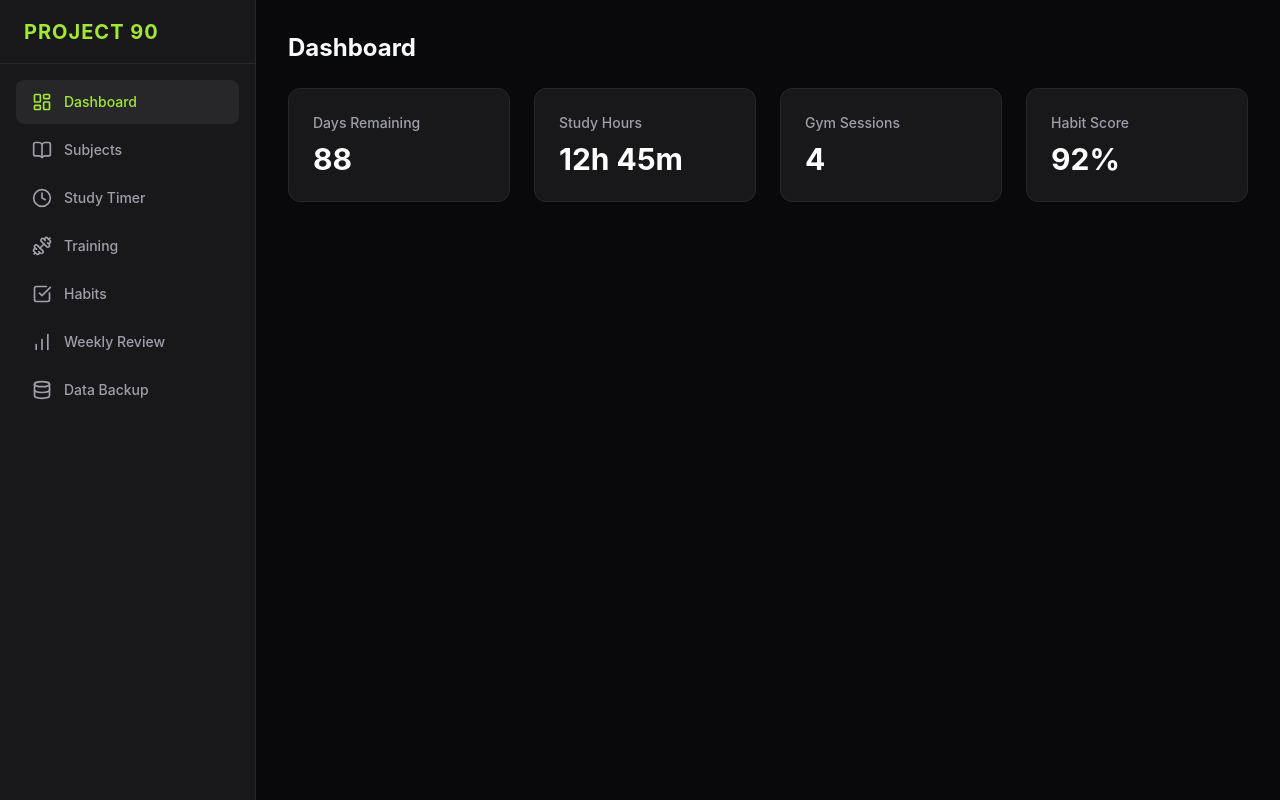
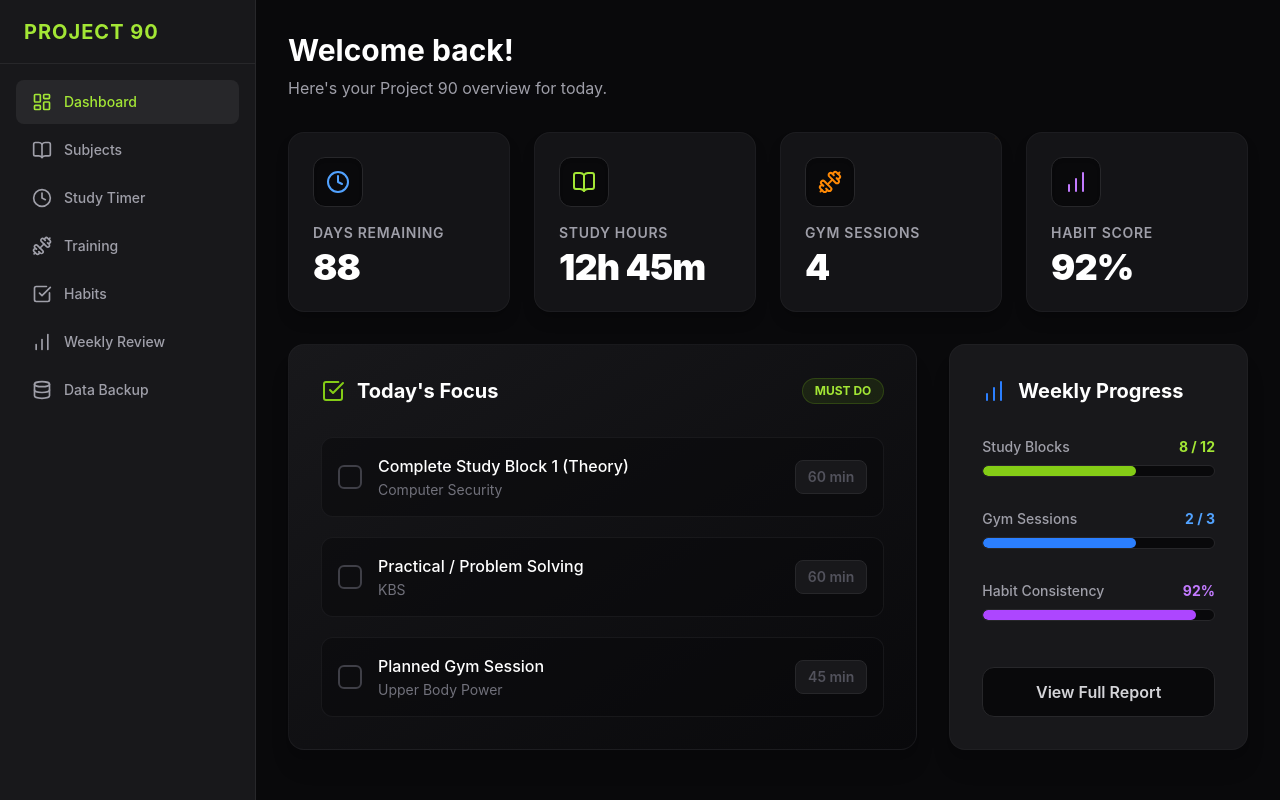
Before and after one commit to sasmitha-sudusinghe/Project90, a React (Vite) app: page / in a window 1280 px wide. Built offline with nearby package versions, Linux system fonts and the light colour scheme; no server answers.

Commit message:
Features for training page

```diff
--- a/src/App.tsx
+++ b/src/App.tsx
@@ -86,6 +86,7 @@ function Dashboard() {
       id: 'days',
       label: 'Days Remaining',
       value: calculateDaysRemaining().toString(),
+      icon: <Clock className="text-blue-400" size={24} />,
       onClick: () => {
         const newDate = prompt('Enter target date for countdown (YYYY-MM-DD):', targetDate);
         if (newDate && !isNaN(new Date(newDate).getTime())) setTargetDate(newDate);
@@ -95,6 +96,7 @@ function Dashboard() {
       id: 'study',
       label: 'Study Hours',
       value: studyHours,
+      icon: <BookOpen className="text-lime-400" size={24} />,
       onClick: () => {
         const newVal = prompt('Enter study hours:', studyHours);
         if (newVal !== null) setStudyHours(newVal);
@@ -104,6 +106,7 @@ function Dashboard() {
       id: 'gym',
       label: 'Gym Sessions',
       value: gymSessions,
+      icon: <Dumbbell className="text-orange-400" size={24} />,
       onClick: () => {
         const newVal = prompt('Enter gym sessions:', gymSessions);
         if (newVal !== null) setGymSessions(newVal);
@@ -113,6 +116,7 @@ function Dashboard() {
       id: 'habit',
       label: 'Habit Score',
       value: habitScore,
+      icon: <BarChart className="text-purple-400" size={24} />,
       onClick: () => {
         const newVal = prompt('Enter habit score:', habitScore);
         if (newVal !== null) setHabitScore(newVal);
@@ -121,22 +125,112 @@ function Dashboard() {
   ];
 
   return (
-    <div className="space-y-6">
-      <h1 className="text-2xl font-bold">Dashboard</h1>
+    <div className="space-y-8 animate-in fade-in duration-500">
+      <div>
+        <h1 className="text-3xl font-bold text-white mb-2">Welcome back!</h1>
+        <p className="text-zinc-400">Here's your Project 90 overview for today.</p>
+      </div>
+
+      {/* Stats Grid */}
       <div className="grid grid-cols-1 gap-6 md:grid-cols-2 lg:grid-cols-4">
         {dashboardStats.map((stat) => (
-          <div key={stat.id} className="relative p-6 bg-zinc-900 border border-zinc-800 rounded-xl hover:border-lime-500/30 transition-colors group">
-            <h3 className="text-sm font-medium text-zinc-400">{stat.label}</h3>
-            <p className="mt-2 text-3xl font-bold text-white">{stat.value}</p>
+          <div key={stat.id} className="relative p-6 bg-zinc-900/80 backdrop-blur-sm border border-zinc-800/50 rounded-2xl hover:border-lime-500/30 hover:bg-zinc-900 transition-all group overflow-hidden shadow-lg shadow-black/20">
+            <div className="absolute -right-4 -top-4 opacity-5 group-hover:scale-110 transition-transform duration-500 pointer-events-none">
+               {stat.icon}
+            </div>
+            <div className="flex items-center justify-between mb-4">
+              <div className="p-3 bg-zinc-950 rounded-xl border border-zinc-800 shadow-inner">
+                {stat.icon}
+              </div>
+            </div>
+            <h3 className="text-sm font-semibold text-zinc-400 uppercase tracking-wider">{stat.label}</h3>
+            <p className="mt-1 text-4xl font-black text-white tracking-tight">{stat.value}</p>
             <button
               onClick={stat.onClick}
-              className="absolute top-4 right-4 text-zinc-500 hover:text-lime-400 opacity-0 group-hover:opacity-100 transition-all bg-zinc-800 p-1.5 rounded-lg"
+              className="absolute top-6 right-6 text-zinc-500 hover:text-white opacity-0 group-hover:opacity-100 transition-all bg-zinc-800 hover:bg-zinc-700 p-2 rounded-lg"
               title={`Edit ${stat.label}`}
             >
               <Edit2 size={16} />
             </button>
           </div>
         ))}
+      </div>
+
+      {/* Additional Dashboard Content */}
+      <div className="grid grid-cols-1 lg:grid-cols-3 gap-8">
+        {/* Today's Focus */}
+        <div className="lg:col-span-2 bg-gradient-to-br from-zinc-900 to-zinc-950 border border-zinc-800/50 rounded-2xl p-8 shadow-xl">
+          <div className="flex items-center justify-between mb-8">
+            <h2 className="text-xl font-bold text-white flex items-center">
+              <CheckSquare className="text-lime-500 mr-3" size={24} />
+              Today's Focus
+            </h2>
+            <span className="px-3 py-1 bg-lime-500/10 text-lime-400 text-xs font-bold rounded-full border border-lime-500/20">MUST DO</span>
+          </div>
+
+          <div className="space-y-5">
+            {[
+              { title: 'Complete Study Block 1 (Theory)', subject: 'Computer Security', time: '60 min' },
+              { title: 'Practical / Problem Solving', subject: 'KBS', time: '60 min' },
+              { title: 'Planned Gym Session', subject: 'Upper Body Power', time: '45 min' }
+            ].map((task, i) => (
+              <div key={i} className="flex items-center p-4 bg-zinc-950/50 border border-zinc-800/50 rounded-xl hover:border-zinc-700 transition-colors group cursor-pointer">
+                <div className="w-6 h-6 rounded-md border-2 border-zinc-700 group-hover:border-lime-500 mr-4 flex-shrink-0 transition-colors" />
+                <div className="flex-1">
+                  <h4 className="text-white font-medium">{task.title}</h4>
+                  <p className="text-zinc-500 text-sm mt-0.5">{task.subject}</p>
+                </div>
+                <div className="text-sm font-semibold text-zinc-600 bg-zinc-900 px-3 py-1.5 rounded-lg border border-zinc-800">
+                  {task.time}
+                </div>
+              </div>
+            ))}
+          </div>
+        </div>
+
+        {/* Weekly Progress */}
+        <div className="bg-zinc-900 border border-zinc-800/50 rounded-2xl p-8 shadow-xl flex flex-col">
+          <h2 className="text-xl font-bold text-white mb-8 flex items-center">
+            <BarChart className="text-blue-500 mr-3" size={24} />
+            Weekly Progress
+          </h2>
+
+          <div className="flex-1 space-y-8">
+            <div>
+              <div className="flex justify-between text-sm mb-2">
+                <span className="text-zinc-400 font-medium">Study Blocks</span>
+                <span className="text-lime-400 font-bold">8 / 12</span>
+              </div>
+              <div className="w-full bg-zinc-950 h-3 rounded-full overflow-hidden border border-zinc-800">
+                <div className="bg-lime-500 h-full rounded-full" style={{ width: '66%' }} />
+              </div>
+            </div>
+
+            <div>
+              <div className="flex justify-between text-sm mb-2">
+                <span className="text-zinc-400 font-medium">Gym Sessions</span>
+                <span className="text-blue-400 font-bold">2 / 3</span>
+              </div>
+              <div className="w-full bg-zinc-950 h-3 rounded-full overflow-hidden border border-zinc-800">
+                <div className="bg-blue-500 h-full rounded-full" style={{ width: '66%' }} />
+              </div>
+            </div>
+
+            <div>
+              <div className="flex justify-between text-sm mb-2">
+                <span className="text-zinc-400 font-medium">Habit Consistency</span>
+                <span className="text-purple-400 font-bold">92%</span>
+              </div>
+              <div className="w-full bg-zinc-950 h-3 rounded-full overflow-hidden border border-zinc-800">
+                <div className="bg-purple-500 h-full rounded-full" style={{ width: '92%' }} />
+              </div>
+            </div>
+          </div>
+
+          <button className="w-full py-3 mt-8 bg-zinc-950 hover:bg-zinc-800 text-zinc-300 font-semibold rounded-xl border border-zinc-800 transition-colors">
+            View Full Report
+          </button>
+        </div>
       </div>
     </div>
   );
--- a/src/pages/Training.tsx
+++ b/src/pages/Training.tsx
@@ -6,6 +6,7 @@ type TrainingEvent = {
   type: string;
   date: string;
   title: string;
+  details?: string;
 };
 
 export default function Training() {
@@ -37,6 +38,21 @@ export default function Training() {
       title: title
     };
     setEvents([...events, newEvent]);
+  };
+
+  const addFourDaySplit = () => {
+    const split = ['Upper Body Power', 'Lower Body Power', 'Push Hypertrophy', 'Pull Hypertrophy'];
+    const newEvents = split.map((title, index) => {
+      const d = new Date();
+      d.setDate(d.getDate() + index);
+      return {
+        id: Date.now() + index,
+        type: 'gym',
+        date: d.toISOString().split('T')[0],
+        title: title
+      };
+    });
+    setEvents([...events, ...newEvents]);
   };
 
   const removeEvent = (id: number) => {
@@ -75,7 +91,10 @@ export default function Training() {
                     </div>
                     <div>
                       <h4 className="font-semibold text-white">{ev.title}</h4>
-                      <span className="text-xs text-zinc-400">{ev.date}</span>
+                      <div className="flex items-center space-x-2 mt-0.5">
+                        <span className="text-xs text-zinc-400">{ev.date}</span>
+                        {ev.details && <span className="text-xs text-blue-400 px-2 py-0.5 bg-blue-400/10 rounded-full">{ev.details}</span>}
+                      </div>
                     </div>
                   </div>
                   <div className="flex items-center space-x-4">
@@ -110,11 +129,16 @@ export default function Training() {
             </button>
 
             <button onClick={() => {
+              const weight = window.prompt('Enter weight (e.g. 85kg):');
+              const sleep = window.prompt('Enter sleep duration (e.g. 7.5h):');
+              if (!weight && !sleep) return;
+
               const newEvent = {
                 id: Date.now(),
                 type: 'recovery',
                 date: new Date().toISOString().split('T')[0],
-                title: 'Recovery & Metrics'
+                title: 'Body Metrics Logged',
+                details: `${weight ? `Weight: ${weight}` : ''} ${sleep ? `| Sleep: ${sleep}` : ''}`.trim().replace(/^\| | \|$/g, '')
               };
               setEvents([...events, newEvent]);
             }} className="flex items-center p-4 bg-zinc-900 border border-zinc-800 rounded-xl hover:border-blue-500/50 transition-colors text-left group">
@@ -124,6 +148,14 @@ export default function Training() {
                 <div className="text-sm text-zinc-400">Weight, sleep, and recovery notes</div>
               </div>
             </button>
+
+            <button onClick={addFourDaySplit} className="flex items-center p-4 bg-zinc-900 border border-zinc-800 rounded-xl hover:border-purple-500/50 transition-colors text-left group">
+              <Calendar className="text-zinc-500 group-hover:text-purple-400 transition-colors mr-4" size={24} />
+              <div>
+                <div className="font-semibold text-white">Add 4-Day Gym Split</div>
+                <div className="text-sm text-zinc-400">Auto-schedule Upper/Lower/Push/Pull</div>
+              </div>
+            </button>
           </div>
         </div>
       </div>
```
